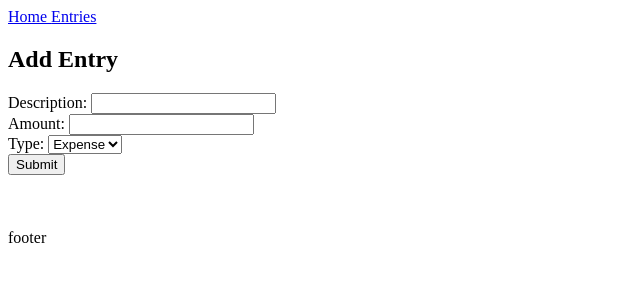
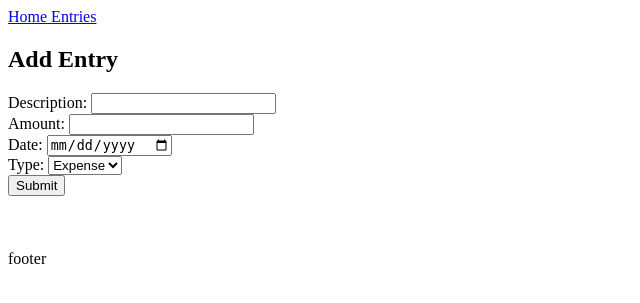
Before and after one commit to jmbehlmann/budget-track, a Flask app: template app/templates/entries/add.html in a window 1280 px wide. Shown: the top 303 px of the page, without its empty margins (0-640 px from the left). Run offline with Flask 3, Linux system fonts and the light colour scheme; the template is opened without the code that fills it, so the values that code supplies are empty.

Commit message:
updated models, routes, and templates to include entry dates

```diff
--- a/app/models.py
+++ b/app/models.py
@@ -1,5 +1,5 @@
 from app import db
-from datetime import datetime
+from datetime import datetime, timezone
 
 class Entry(db.Model):
     id = db.Column(db.Integer, primary_key=True)
@@ -7,4 +7,4 @@ class Entry(db.Model):
     amount = db.Column(db.Float, nullable=False)
     entry_type = db.Column(db.String(10), nullable=False)
     month = db.Column(db.String(7), nullable=False)
-    date = db.Column(db.Date, default=datetime.utcnow)
+    date = db.Column(db.Date, default=datetime.now(timezone.utc))
--- a/app/routes.py
+++ b/app/routes.py
@@ -1,5 +1,5 @@
 from flask import Blueprint, render_template, request, redirect, url_for, flash
-from datetime import datetime, timedelta
+from datetime import datetime, UTC
 from .models import db, Entry
 
 # TODO do entries need a show action?
@@ -39,8 +39,9 @@ def add_entry():
         description = request.form['description']
         amount = request.form['amount']
         entry_type = request.form['entry_type']
+        date = datetime.strptime(request.form['date'], '%Y-%m-%d').date()
         month = request.args.get('month', get_current_month())
-        entry = Entry(description = description, amount = amount, entry_type = entry_type, month = month)
+        entry = Entry(description = description, amount = amount, entry_type = entry_type, month = month, date=date)
         db.session.add(entry)
         db.session.commit()
         return redirect(url_for('routes.entries_index'))
@@ -54,6 +55,7 @@ def edit_entry(entry_id):
         entry.description = request.form['description']
         entry.amount = request.form['amount']
         entry.entry_type = request.form['entry_type']
+        entry.date = datetime.strptime(request.form['date'], '%Y-%m-%d').date()
         db.session.commit()
         flash('Entry updated successfully', 'success')
         return redirect(url_for('routes.entries_index'))
--- a/app/templates/entries/add.html
+++ b/app/templates/entries/add.html
@@ -13,6 +13,10 @@
       <input type="text" id="amount" name="amount">
     </div>
     <div>
+      <label for="date">Date:</label>
+      <input type="date" id="date" name="date">
+    </div>
+    <div>
       <label for="entry_type">Type:</label>
       <select id="entry_type" name="entry_type">
         <option value="expense">Expense</option>
--- a/app/templates/entries/edit.html
+++ b/app/templates/entries/edit.html
@@ -13,6 +13,10 @@
           <div>
               <label for="amount">Amount:</label>
               <input type="text" id="amount" name="amount" value="{{ entry.amount }}">
+          </div>
+          <div>
+              <label for="date">Date:</label>
+              <input type="date" id="date" name="date" value="{{ entry.date }}">
           </div>
           <div>
             <label for="entry_type">Type:</label>
```
